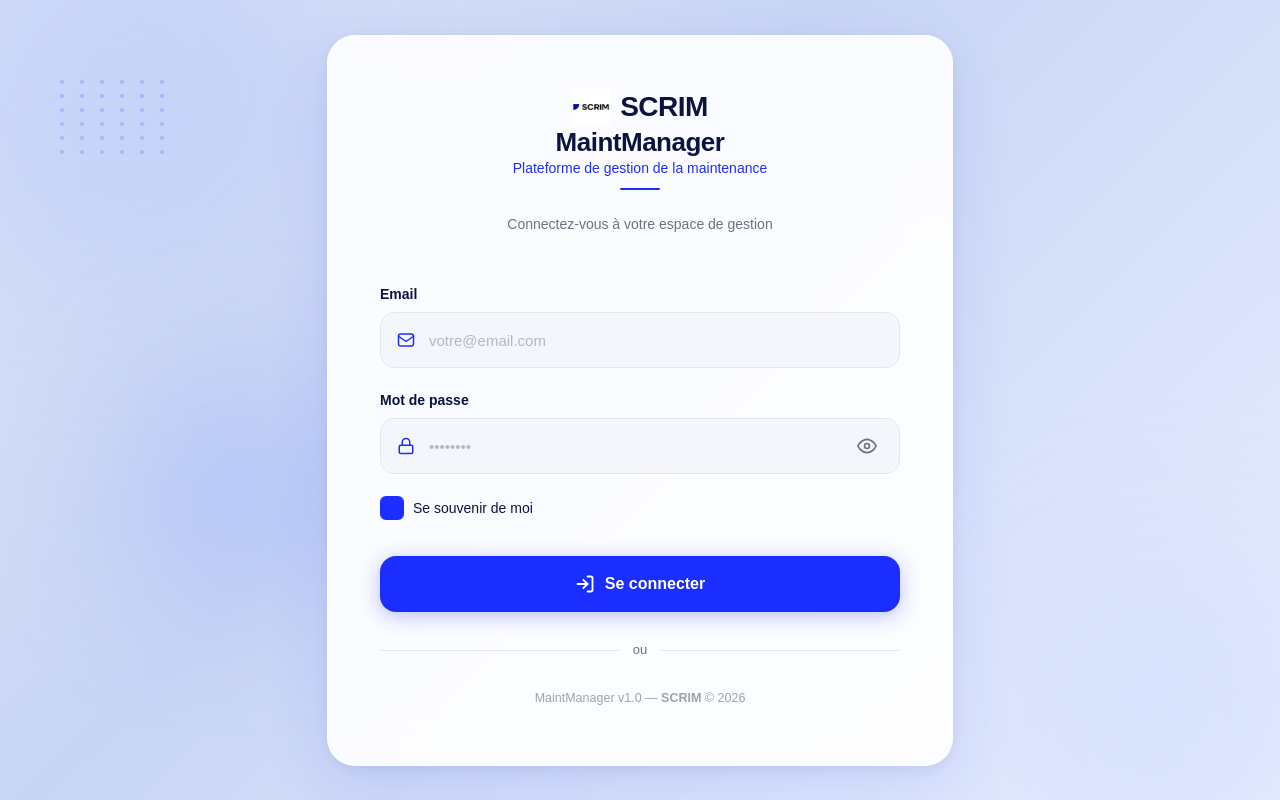
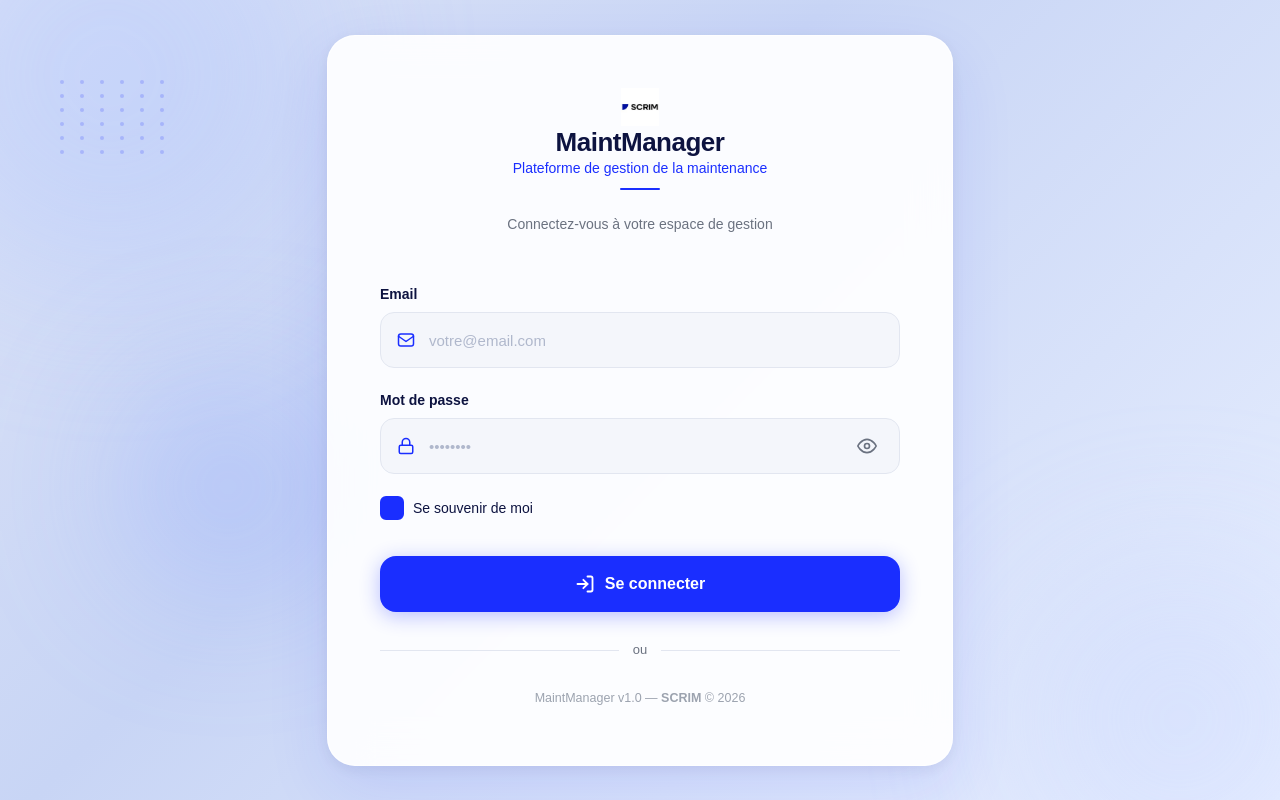
Before and after one commit to biomedmaint-abir/ultrasound-frontend, an Angular app: page /auth in a window 1280 px wide. Built offline with nearby package versions, Linux system fonts and the light colour scheme.

Commit message:
fix: remove duplicate SCRIM text in login

```diff
--- a/src/app/auth/login/login.html
+++ b/src/app/auth/login/login.html
@@ -10,7 +10,7 @@
   <div class="logo-area">
     <div class="logo-row">
       <img src="scrim-logo.jpg" class="logo-icon" alt="SCRIM">
-      <span class="logo-name">SCRIM</span>
+
     </div>
     <div class="app-title">MaintManager</div>
     <div class="app-subtitle">Plateforme de gestion de la maintenance</div>
```
